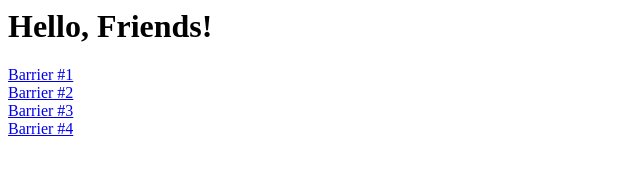
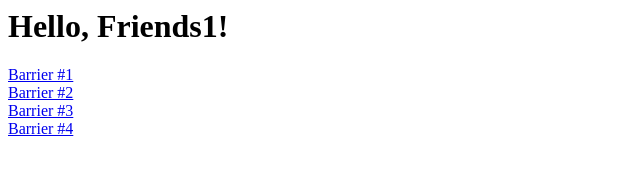
Before and after one commit to zabor72/zabor72.github.io, a plain HTML site: page index.html in a window 1280 px wide. Shown: the full height of the page, 0-640 px from the left. Drawn offline with Linux system fonts and the light colour scheme.

Commit message:
Update index.html

```diff
--- a/index.html
+++ b/index.html
@@ -6,7 +6,7 @@
 
 <body>
 
-	<h1>Hello, Friends!</h1>
+	<h1>Hello, Friends1!</h1>
 		<a href="/1">Barrier #1</a><br>
 		<a href="/2">Barrier #2</a><br>
 		<a href="/2">Barrier #3</a><br>
```
